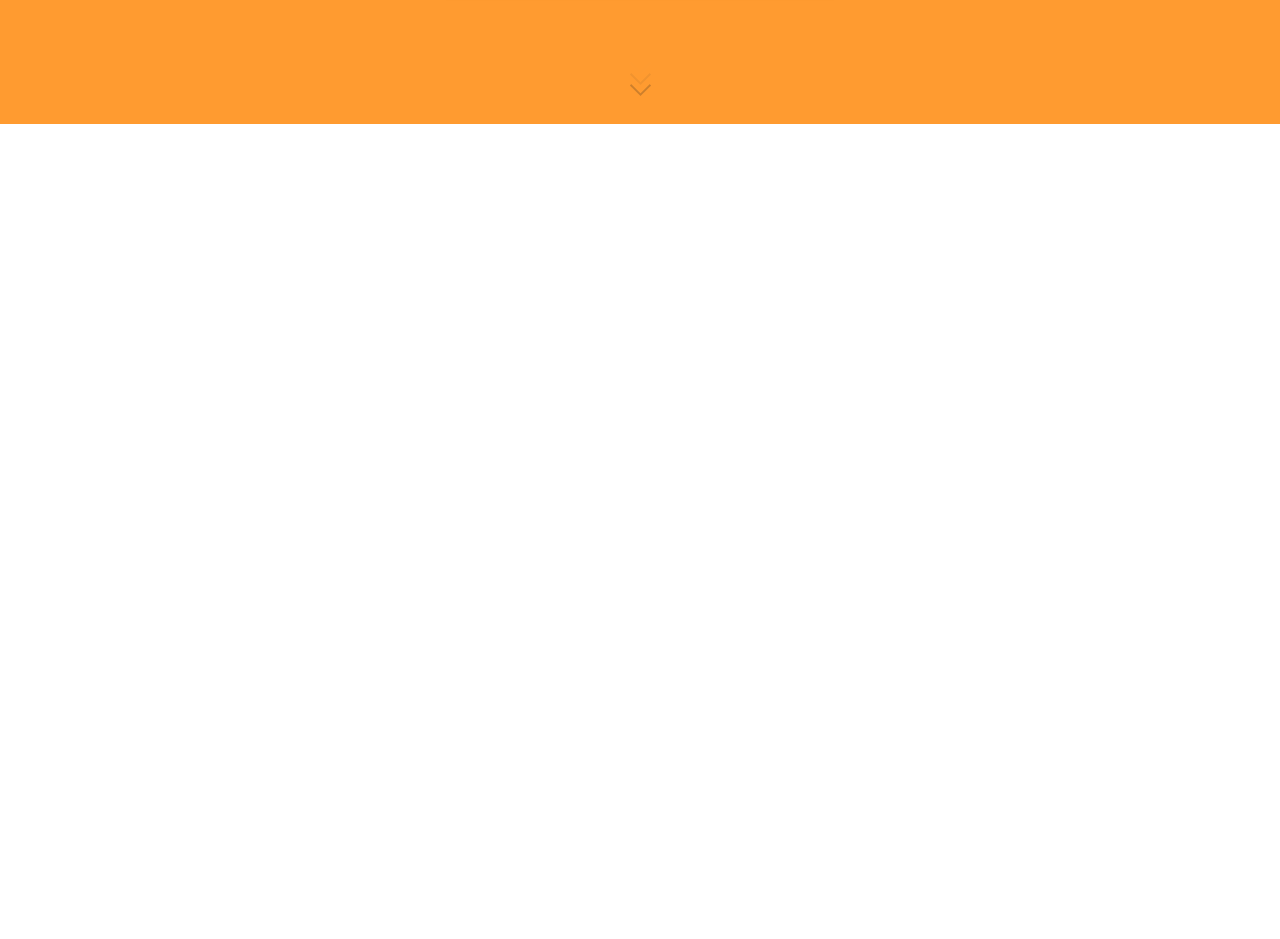
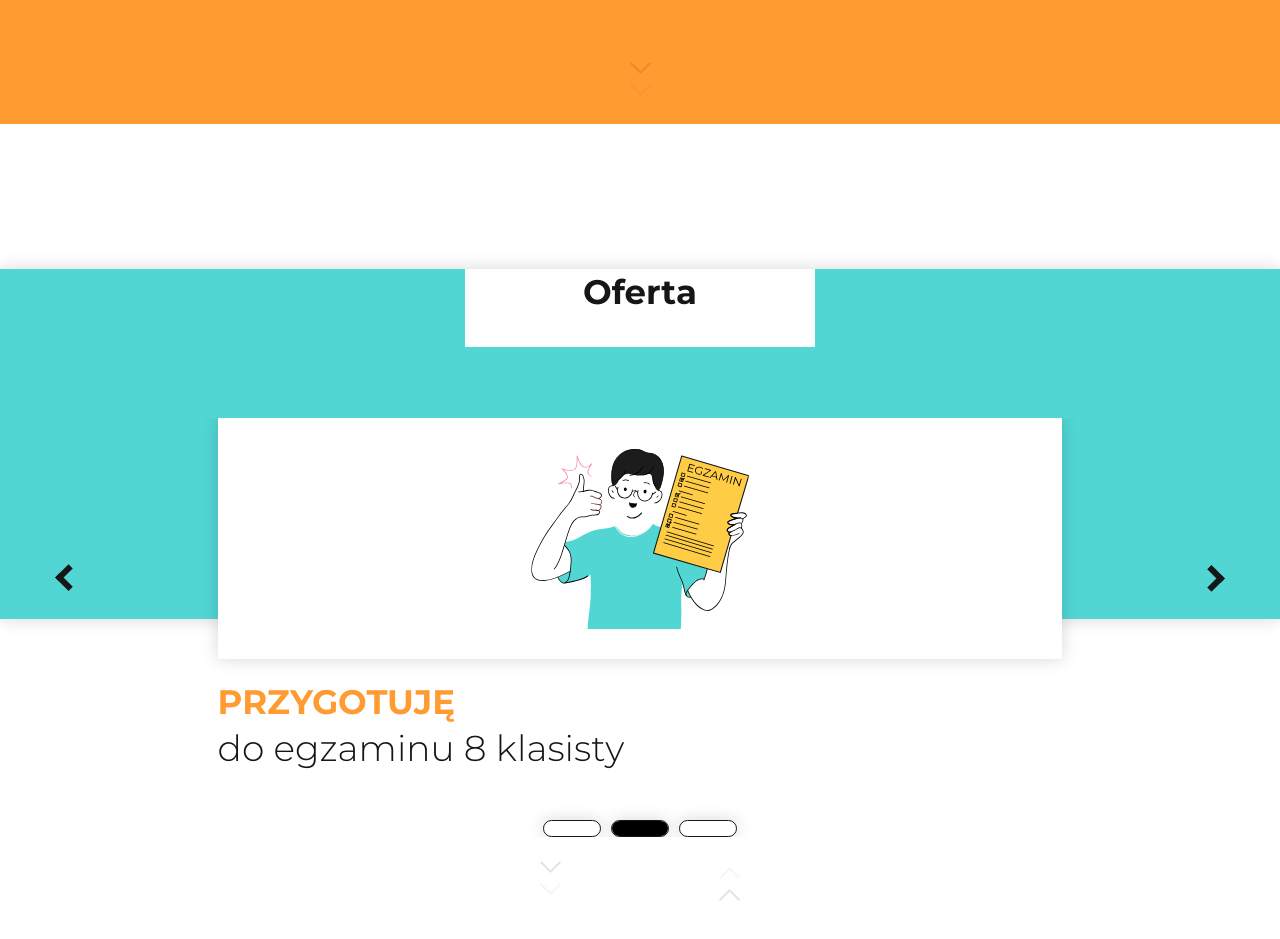
Before and after one commit to MaciejCierpikowski/portfolio, a Next.js app in the folder frontend/: page / in a window 1280 px wide. Shown: the part 700-1639 px from the top of the page. Before the commit the page ends 824 px from the top, so only its background shows below. Built offline with nearby package versions, Linux system fonts and the light colour scheme.

Commit message:
feat: add slider

```diff
--- a/frontend/components/arrowSingle/style.ts
+++ b/frontend/components/arrowSingle/style.ts
@@ -8,22 +8,31 @@ export const Wrapper = styled.div<Props>`
   transform: rotate(${(p) => (p.direction === "RIGHT" ? "-90deg" : "90deg")});
   cursor: pointer;
 
-  width: 100px;
-  height: 100px;
-  margin: 0 40px;
+  width: 50px;
+  height: 50px;
 
   display: flex;
   justify-content: center;
   align-items: center;
   flex-direction: column;
 
+  @media (min-width: ${(props) => props.theme.sizes.laptop}px) {
+    width: 100px;
+    height: 100px;
+  }
+
   span {
     display: block;
-    width: 1.5vw;
-    height: 1.5vw;
+    width: 20px;
+    height: 20px;
     border-bottom: 6px solid ${(props) => props.theme.palette.common.black};
     border-right: 6px solid ${(props) => props.theme.palette.common.black};
     transform: rotate(45deg);
     margin: -2px;
+
+    @media (min-width: ${(props) => props.theme.sizes.laptop}px) {
+      width: 1.5vw;
+      height: 1.5vw;
+    }
   }
 `;
--- /dev/null
+++ b/frontend/components/carousel/index.tsx
@@ -0,0 +1,109 @@
+import React, { ReactNode, useEffect, useState } from "react";
+import { useSwipeable } from "react-swipeable";
+import ArrowSingle from "../arrowSingle";
+
+import {
+  ArrowSingleWrapper,
+  DotItem,
+  Inner,
+  Wrapper,
+  WrapperDots,
+  WrapperItem,
+} from "./style";
+
+interface ICarouselItem {
+  children: ReactNode;
+  width?: number;
+}
+
+export const CarouselItem = ({ children, width }: ICarouselItem) => {
+  return <WrapperItem style={{ width: width }}>{children}</WrapperItem>;
+};
+
+interface IDots {
+  length: number;
+  active: number;
+}
+
+export const Dots = ({ length, active }: IDots) => {
+  return (
+    <WrapperDots>
+      {Array.from({ length: length }).map((_, index) => (
+        <DotItem key={index} active={active === index} />
+      ))}
+    </WrapperDots>
+  );
+};
+
+interface ICarousel {
+  children: ReactNode;
+}
+
+const Carousel = ({ children }: ICarousel) => {
+  const [activeIndex, setActiveIndex] = useState(0);
+  const [paused, setPaused] = useState(false);
+
+  const updateIndex = (newIndex: number) => {
+    if (newIndex < 0) {
+      newIndex = React.Children.count(children) - 1;
+    } else if (newIndex >= React.Children.count(children)) {
+      newIndex = 0;
+    }
+
+    setActiveIndex(newIndex);
+  };
+
+  useEffect(() => {
+    const interval = setInterval(() => {
+      if (!paused) {
+        updateIndex(activeIndex + 1);
+      }
+    }, 3000);
+
+    return () => {
+      if (interval) {
+        clearInterval(interval);
+      }
+    };
+  });
+
+  const handlers = useSwipeable({
+    onSwipedLeft: () => updateIndex(activeIndex + 1),
+    onSwipedRight: () => updateIndex(activeIndex - 1),
+  });
+
+  return (
+    <Wrapper
+      {...handlers}
+      onMouseEnter={() => setPaused(true)}
+      onMouseLeave={() => setPaused(false)}
+    >
+      <ArrowSingleWrapper direction="LEFT">
+        <ArrowSingle
+          direction="LEFT"
+          onClick={() => {
+            updateIndex(activeIndex - 1);
+          }}
+        />
+      </ArrowSingleWrapper>
+
+      <Inner style={{ transform: `translateX(-${activeIndex * 100}%)` }}>
+        {React.Children.map(children, (child: any, index) => {
+          return React.cloneElement(child, { width: "66%" });
+        })}
+      </Inner>
+      <ArrowSingleWrapper direction="RIGHT">
+        <ArrowSingle
+          direction="RIGHT"
+          onClick={() => {
+            updateIndex(activeIndex + 1);
+          }}
+        />
+      </ArrowSingleWrapper>
+
+      <Dots length={3} active={activeIndex} />
+    </Wrapper>
+  );
+};
+
+export default Carousel;
--- /dev/null
+++ b/frontend/components/carousel/style.ts
@@ -0,0 +1,63 @@
+import styled from "styled-components";
+
+interface Props {
+  direction?: "LEFT" | "RIGHT";
+  active?: boolean;
+}
+
+export const WrapperItem = styled.div`
+  display: inline-flex;
+  align-items: center;
+  justify-content: center;
+
+  width: 70%;
+  margin: 0 17%;
+`;
+
+export const Wrapper = styled.div`
+  overflow: hidden;
+  position: relative;
+`;
+
+export const Inner = styled.div`
+  white-space: nowrap;
+  transition: transform 0.3s;
+`;
+
+export const ArrowSingleWrapper = styled.div<Props>`
+  position: absolute;
+  top: 50%;
+  transform: translateY(-100%);
+
+  ${({ direction }) =>
+    direction === "LEFT" &&
+    `
+    left: 18px;
+  `}
+  ${({ direction }) =>
+    direction === "RIGHT" &&
+    `
+    right: 18px;
+  `}
+`;
+
+export const WrapperDots = styled.div`
+  display: flex;
+  justify-content: center;
+  align-items: center;
+
+  margin-top: 50px;
+`;
+
+export const DotItem = styled.div<Props>`
+  width: 58px;
+  height: 17px;
+  margin: 0 5px;
+
+  background: ${({ active }) => (active ? "black" : "white")} 0% 0% no-repeat
+    padding-box;
+  box-shadow: 0px 0px 16px #00000029;
+  border: 1px solid #161616;
+  border-radius: 15px;
+  opacity: 1;
+`;
--- a/frontend/containers/offerPage/index.tsx
+++ b/frontend/containers/offerPage/index.tsx
@@ -4,7 +4,6 @@ import Image from "next/image";
 
 import {
   Card,
-  Cards,
   CardWrapper,
   Headline,
   Wrapper,
@@ -16,6 +15,7 @@ import {
 } from "./style";
 import { useTheme } from "styled-components";
 import ArrowWrapper from "../../components/arrowWrapper";
+import Carousel, { CarouselItem } from "../../components/carousel";
 
 const OfferPage = () => {
   const theme = useTheme();
@@ -27,45 +27,61 @@ const OfferPage = () => {
         <Header>Oferta</Header>
       </HeaderWrapper>
 
-      <Cards>
+      <Carousel>
+        <CarouselItem>
           <CardWrapper>
             <Card>
               <Image
                 alt="image_pomogę"
                 src="/assets/image_pomogę.png"
-              width={400}
-              height={320}
+                // fill
+                // width={400}
+                // height={320}
+                width={220}
+                height={180}
               />
             </Card>
             <Headline color={theme.palette.common.green}>Pomogę</Headline>
             <Text>w odrabianiu prac domowych</Text>
           </CardWrapper>
+        </CarouselItem>
+        <CarouselItem>
           <CardWrapper>
             <Card>
               <Image
                 alt="image_przygotuję"
                 src="/assets/image_przygotuję.svg"
-              width={400}
-              height={331}
+                // fill
+                // width={400}
+                // height={331}
+                width={220}
+                height={180}
               />
             </Card>
             <Headline color={theme.palette.common.orange}>Przygotuję</Headline>
             <Text>do egzaminu 8 klasisty</Text>
           </CardWrapper>
+        </CarouselItem>
+        <CarouselItem>
           <CardWrapper>
             <Card>
               <Image
                 alt="image_nauczę"
                 src="/assets/image_nauczę.svg"
-              width={301}
-              height={359}
+                // fill
+                // width={301}
+                // height={359}
+                width={220}
+                height={180}
               />
             </Card>
             <Headline color={theme.palette.common.red}>Nauczę</Headline>
             <Text>materiału do prac klasowych</Text>
           </CardWrapper>
+        </CarouselItem>
+      </Carousel>
+
       <Background />
-      </Cards>
       <ArrowWrapper />
     </Wrapper>
   );
--- a/frontend/containers/offerPage/style.ts
+++ b/frontend/containers/offerPage/style.ts
@@ -17,62 +17,77 @@ export const CardWrapper = styled.div`
   display: flex;
   justify-content: center;
   flex-direction: column;
+
+  height: 44vh;
+  width: 100%;
 `;
 
 export const Card = styled.div`
   background: #ffffff 0% 0% no-repeat padding-box;
   box-shadow: 0px 0px 16px #00000029;
   opacity: 1;
+  position: relative;
 
   display: flex;
   justify-content: center;
   align-items: center;
 
-  width: 500px;
-  height: 500px;
-`;
-
-export const Cards = styled.div`
-  display: flex;
-  justify-content: space-between;
-  align-items: center;
-  margin: 0px 140px;
-
-  position: relative;
+  height: 70%;
 `;
 
 export const Headline = styled.h1<Props>`
   color: ${(props) => props.color};
   text-align: left;
-  margin: 20px 0 0 0;
+  margin: 15px 0 0 0;
+
+  @media (min-width: ${(props) => props.theme.sizes.laptop}px) {
+    margin: 20px 0 0 0;
+  }
 `;
 
 export const Background = styled.div`
   position: absolute;
-  transform: translate(-50%, -50%);
-  top: 40%;
-  left: 50%;
+  bottom: 0;
 
   width: 100vw;
-  height: 350px;
+  height: 29vh;
   background: ${(props) => props.theme.palette.common.green} 0% 0% no-repeat
     padding-box;
   box-shadow: 0px 0px 16px #00000029;
   opacity: 1;
   z-index: -1;
+
+  @media (min-width: ${(props) => props.theme.sizes.laptop}px) {
+    transform: translate(-50%, -50%);
+
+    top: 40%;
+    left: 50%;
+    bottom: inherit;
+
+    height: 350px;
+  }
 `;
 
 export const Text = styled.p`
-  font: normal normal 300 36px/44px var(--font-montserrat);
+  font: normal normal 300 19px/23px var(--font-montserrat);
+
   letter-spacing: 0px;
   color: ${(props) => props.theme.palette.common.black};
   opacity: 1;
   margin: 0;
+
+  @media (min-width: ${(props) => props.theme.sizes.laptop}px) {
+    font: normal normal 300 36px/44px var(--font-montserrat);
+  }
 `;
 
 export const Line = styled.div`
   width: 100%;
-  border: 10px solid ${(props) => props.theme.palette.common.green};
+  border: 3px solid ${(props) => props.theme.palette.common.green};
+
+  @media (min-width: ${(props) => props.theme.sizes.laptop}px) {
+    border: 10px solid ${(props) => props.theme.palette.common.green};
+  }
 `;
 
 export const Header = styled.h1`
@@ -81,16 +96,26 @@ export const Header = styled.h1`
   left: 50%;
   transform: translate(-50%, -50%);
 
-  width: 350px;
-  height: 78px;
+  width: 180px;
+  height: 40px;
 
   text-transform: inherit;
 
   background-color: ${(props) => props.theme.palette.common.white};
+
+  @media (min-width: ${(props) => props.theme.sizes.laptop}px) {
+    width: 350px;
+    height: 78px;
+  }
 `;
 
 export const HeaderWrapper = styled.div`
   position: relative;
-  padding: 100px 0;
-  margin-top: 9.26vh;
+  padding: 50px 0 65px 0;
+  margin-top: 11.7vh;
+
+  @media (min-width: ${(props) => props.theme.sizes.laptop}px) {
+    padding: 100px 0;
+    margin-top: 9.26vh;
+  }
 `;
--- a/frontend/package.json
+++ b/frontend/package.json
@@ -25,6 +25,7 @@
     "react-dom": "18.2.0",
     "react-hook-form": "^7.38.0",
     "react-redux": "^8.0.4",
+    "react-swipeable": "^7.0.0",
     "redux-logger": "^3.0.6",
     "styled-components": "^5.3.6"
   },
--- a/frontend/pages/index.tsx
+++ b/frontend/pages/index.tsx
@@ -42,10 +42,10 @@ const Home: NextPage = () => {
         <section>
           <HomePage />
         </section>
-        {/* <section>
+        <section>
           <OfferPage />
         </section>
-        <section>
+        {/*<section>
           <CalendarPage />
         </section> */}
       </FullPageSlider>
```
Also changed, not shown: 1 other file (tests, documents, lock files or other folders). Lines whose indentation alone changed are shown as unchanged.
